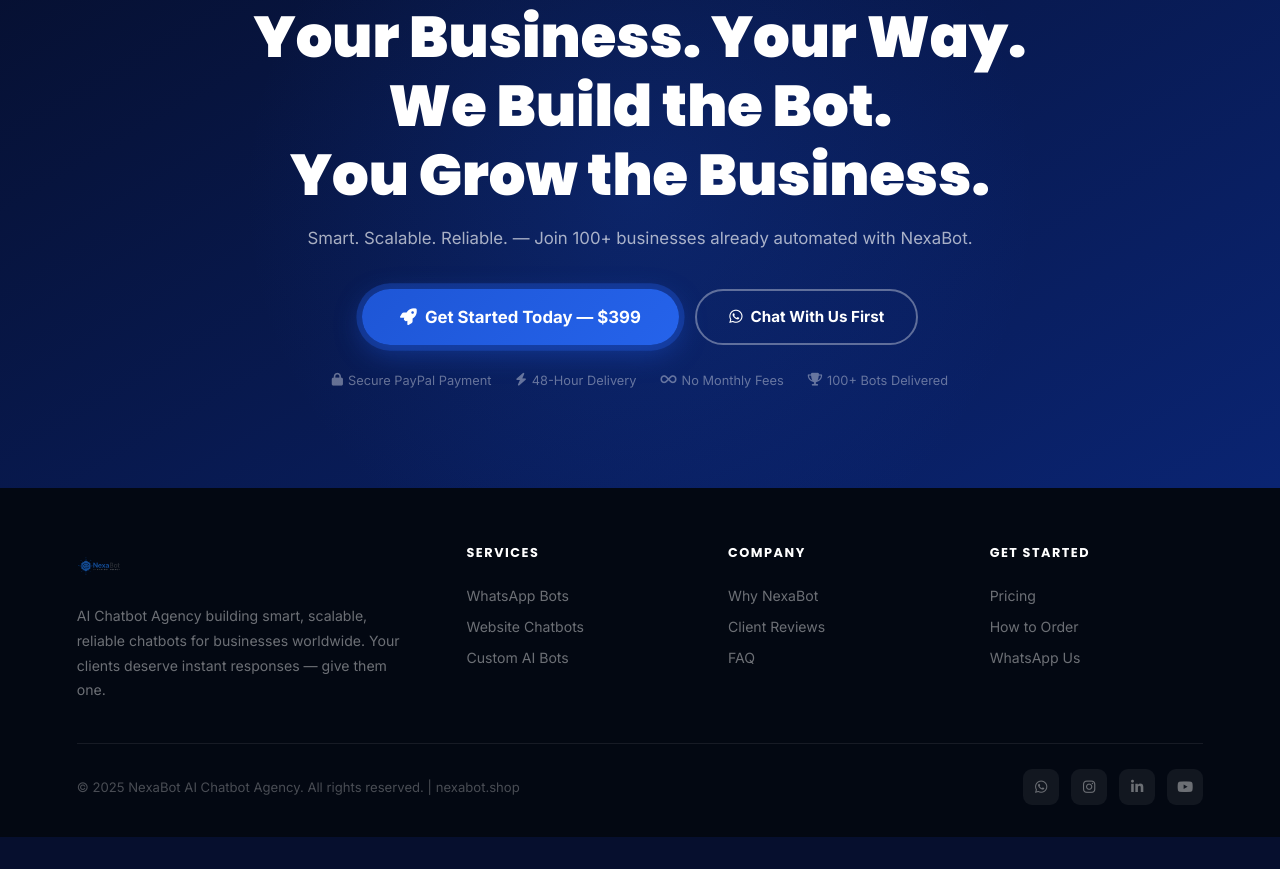
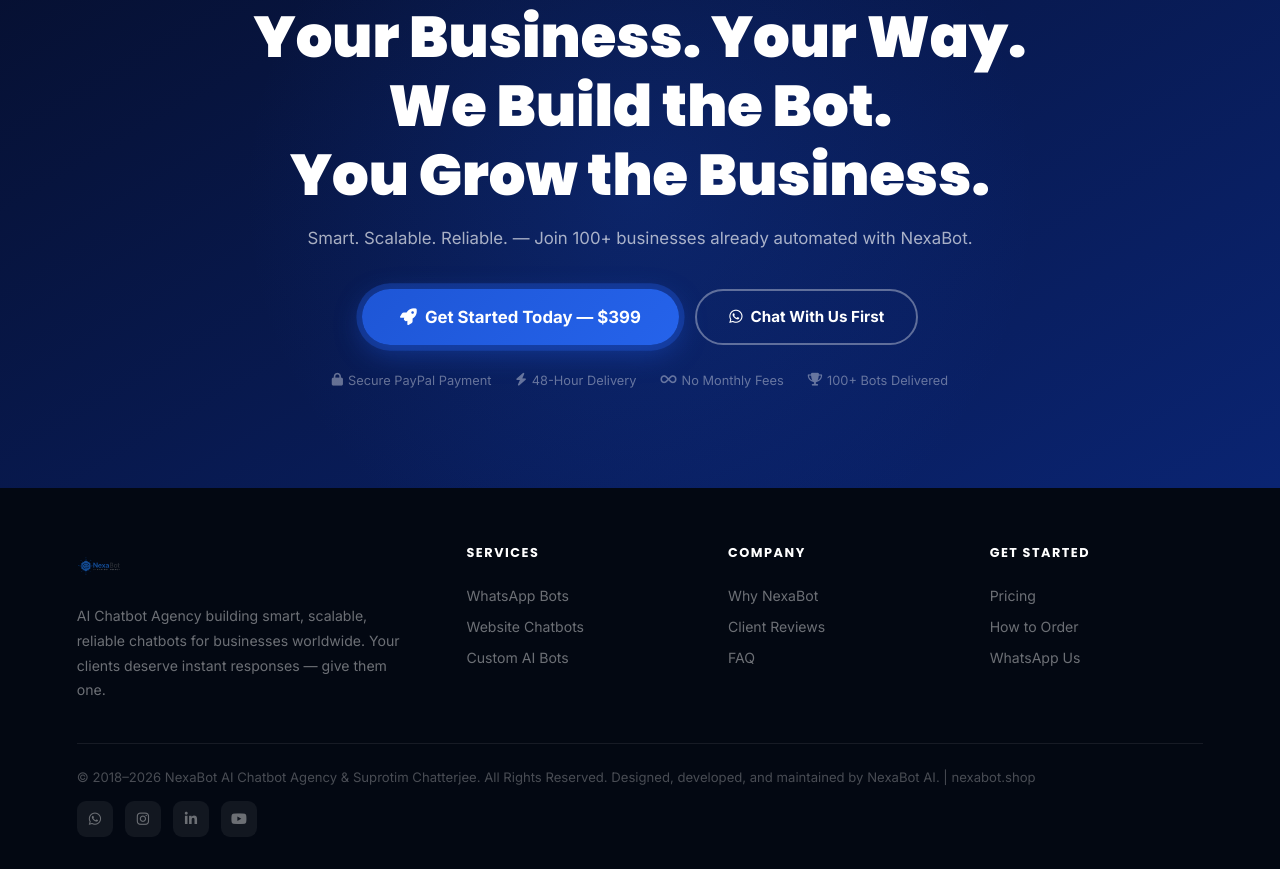
Before and after one commit to codewithsuprotim/nexabot-agency, a plain HTML site: page index.html in a window 1280 px wide. Shown: the part 8224-9093 px from the top of the page. Before the commit the page ends 9061 px from the top, so only its background shows below. Drawn offline with Linux system fonts and the light colour scheme; animation ran at ten frames a second; a script that the page names is missing.

Commit message:
Update index.html

```diff
--- a/index.html
+++ b/index.html
@@ -1858,7 +1858,7 @@
     </div>
   </div>
   <div class="footer-bottom">
-    <p>© 2025 NexaBot AI Chatbot Agency. All rights reserved. | nexabot.shop</p>
+    <p>© 2018–2026 NexaBot AI Chatbot Agency & Suprotim Chatterjee. All Rights Reserved. Designed, developed, and maintained by NexaBot AI. | nexabot.shop</p>
     <div class="socials">
       <a href="#" aria-label="WhatsApp"><i class="fab fa-whatsapp"></i></a>
       <a href="#" aria-label="Instagram"><i class="fab fa-instagram"></i></a>
```
